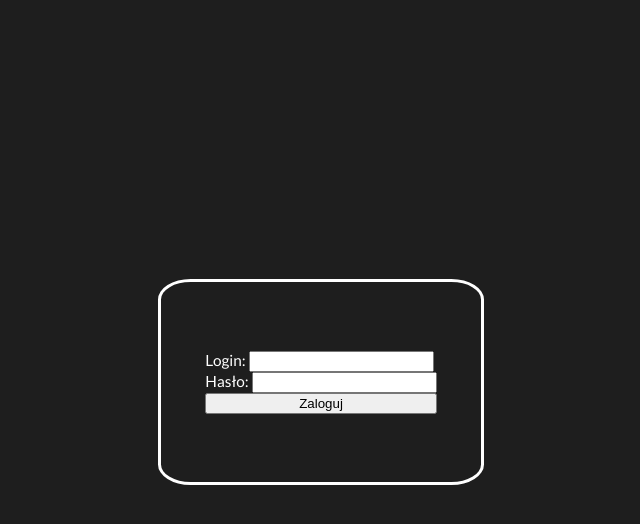
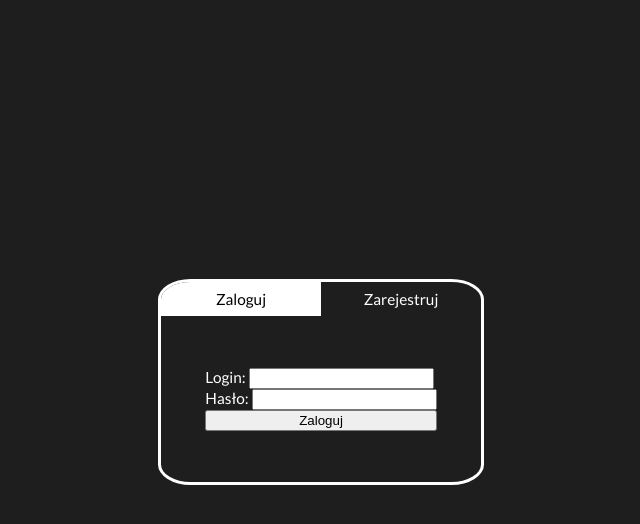
Before and after one commit to Fl0rk3/MSOS, a PHP site: page /sites/home.php in a window 1280 px wide. Shown: the part 18-542 px from the top of the page, without its empty margins (319-959 px from the left). Run offline with PHP 8.4, Linux system fonts and the light colour scheme; style sheets or scripts are compiled from the project's sources.

Commit message:
MSOS 0.21 small css changes for login page

```diff
--- /dev/null
+++ b/javascript/loginRegisterChanger.js
@@ -0,0 +1,5 @@
+function loginRegisterChanger() {
+    document.getElementsByClassName('loginBox_selector_field').onclick = function () {
+        console.log($this);
+    }
+}
--- a/sass/home.css
+++ b/sass/home.css
@@ -11,6 +11,21 @@
   border-radius: 10%;
   width: 25vw;
   height: 25vh;
+  overflow: hidden;
+}
+.loginBox_selector {
+  display: flex;
+  width: 100%;
+  cursor: pointer;
+}
+.loginBox_selector #selected {
+  background: white;
+  color: black;
+}
+.loginBox_selector_field {
+  width: 50%;
+  text-align: center;
+  padding: 1vh 0;
 }
 .loginBox_form {
   height: 100%;
@@ -20,4 +35,7 @@
   flex-direction: column;
   height: 100%;
   justify-content: center;
+}
+.loginBox #loginBox_register {
+  display: none;
 }/*# sourceMappingURL=home.css.map */
--- a/sass/home.sass
+++ b/sass/home.sass
@@ -11,6 +11,21 @@
     border-radius: 10%
     width: 25vw
     height: 25vh
+    overflow: hidden
+
+    &_selector
+        display: flex
+        width: 100%
+        cursor: pointer
+
+        #selected
+            background: white
+            color: black
+
+        &_field
+            width: 50%
+            text-align: center
+            padding: 1vh 0
 
     &_form
         height: 100%
@@ -20,3 +35,6 @@
         flex-direction: column
         height: 100%
         justify-content: center
+
+    #loginBox_register
+        display: none
--- a/sites/home.php
+++ b/sites/home.php
@@ -12,12 +12,18 @@ session_start();
 
     <link rel="stylesheet" href="./../sass/layout.css">
     <link rel="stylesheet" href="./../sass/home.css">
+
+    <script src="./../javascript/loginRegisterChanger.js"></script>
 </head>
 
-<body>
+<body onload="loginRegisterChanger()">
     <div class="header">MSOS</div>
     <div class="loginBox">
-        <div class="loginBox_form">
+        <div class="loginBox_selector">
+            <div class="loginBox_selector_field loginBox_selector_field_login" id="selected">Zaloguj</div>
+            <div class="loginBox_selector_field loginBox_selector_field_register">Zarejestruj</div>
+        </div>
+        <div class="loginBox_form" id="loginBox_login">
             <form action="../php/scrapers/loginScraper.php" method="post">
                 <label>Login: <input type="text" name="login" id="login"></label>
                 <label>Hasło: <input type="password" name="password" id="password"></label>
@@ -29,7 +35,14 @@ session_start();
                 ?>
             </form>
         </div>
-        <div class="register"></div>
+        <div class="loginBox_form" id="loginBox_register">
+            <form action="../php/scrapers/registerScraper.php" method="post">
+                <label>Login: <input type="text" name="login" id="login_reg"></label>
+                <label>Hasło: <input type="password" name="password" id="password_reg"></label>
+                <label>Powtórz hasło: <input type="password" name="password_repeat" id="password_repeat"></label>
+                <input type="submit" value="Zarejestruj">
+            </form>
+        </div>
     </div>
 </body>
 
```
Also changed, not shown: 1 other file.
